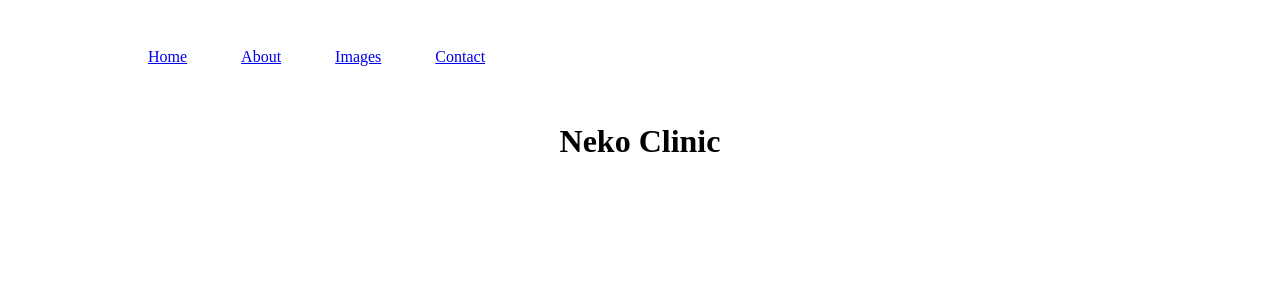
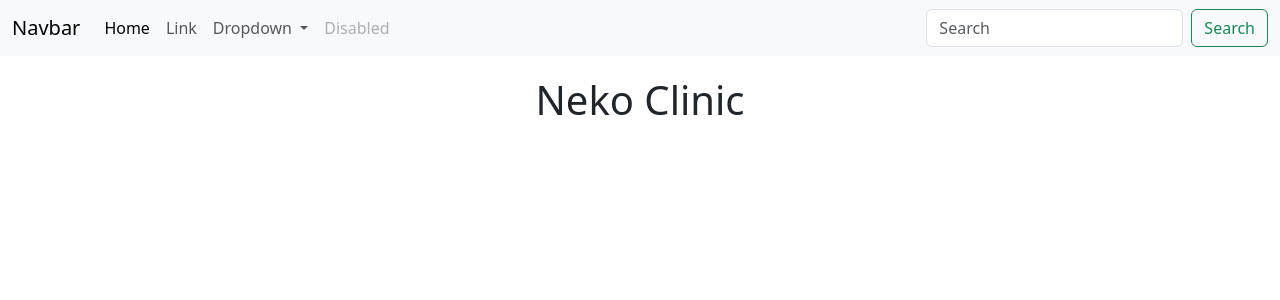
Before and after one commit to chihieuwe/cs50-final, a Flask app: page / in a window 1280 px wide. Shown: the top 300 px of the page. Run offline with Flask 3, Linux system fonts and the light colour scheme.

Commit message:
Add bootstrap

```diff
--- a/static/styles.css
+++ b/static/styles.css
@@ -1,10 +1,3 @@
-ul, li {
-    display: inline-block;
-    text-decoration: none;
-    margin-left: 50px;
-    margin-top: 20px;
-}
-
 .header {
     padding: 20px;
     text-align: center;
--- a/templates/layout.html
+++ b/templates/layout.html
@@ -4,17 +4,49 @@
 <head>
     <meta charset="utf-8">
     <meta name="viewport" content="initial-scale=1, width=device-width">
+    <link href="https://cdn.jsdelivr.net/npm/bootstrap@5.3.0/dist/css/bootstrap.min.css" rel="stylesheet" integrity="sha384-9ndCyUaIbzAi2FUVXJi0CjmCapSmO7SnpJef0486qhLnuZ2cdeRhO02iuK6FUUVM" crossorigin="anonymous">
+    <script src="https://cdn.jsdelivr.net/npm/bootstrap@5.3.0/dist/js/bootstrap.bundle.min.js" integrity="sha384-geWF76RCwLtnZ8qwWowPQNguL3RmwHVBC9FhGdlKrxdiJJigb/j/68SIy3Te4Bkz" crossorigin="anonymous"></script>
+</body>
+</head>
     <link rel="stylesheet" href="static/styles.css">
     <title>Neko Clinic</title>
 </head>
 <body>
-        <nav>
-            <ul>
-                <li><a href="#">Home</a></li>
-                <li><a href="#">About</a></li>
-                <li><a href="#">Images</a></li>
-                <li><a href="#">Contact</a></li>
+    <nav class="navbar navbar-expand-lg bg-body-tertiary">
+        <div class="container-fluid">
+            <a class="navbar-brand" href="#">Navbar</a>
+            <button class="navbar-toggler" type="button" data-bs-toggle="collapse" data-bs-target="#navbarSupportedContent" aria-controls="navbarSupportedContent" aria-expanded="false" aria-label="Toggle navigation">
+            <span class="navbar-toggler-icon"></span>
+            </button>
+            <div class="collapse navbar-collapse" id="navbarSupportedContent">
+            <ul class="navbar-nav me-auto mb-2 mb-lg-0">
+                <li class="nav-item">
+                <a class="nav-link active" aria-current="page" href="#">Home</a>
+                </li>
+                <li class="nav-item">
+                <a class="nav-link" href="#">Link</a>
+                </li>
+                <li class="nav-item dropdown">
+                <a class="nav-link dropdown-toggle" href="#" role="button" data-bs-toggle="dropdown" aria-expanded="false">
+                    Dropdown
+                </a>
+                <ul class="dropdown-menu">
+                    <li><a class="dropdown-item" href="#">Action</a></li>
+                    <li><a class="dropdown-item" href="#">Another action</a></li>
+                    <li><hr class="dropdown-divider"></li>
+                    <li><a class="dropdown-item" href="#">Something else here</a></li>
                 </ul>
+                </li>
+                <li class="nav-item">
+                <a class="nav-link disabled">Disabled</a>
+                </li>
+            </ul>
+            <form class="d-flex" role="search">
+                <input class="form-control me-2" type="search" placeholder="Search" aria-label="Search">
+                <button class="btn btn-outline-success" type="submit">Search</button>
+            </form>
+            </div>
+        </div>
         </nav>
     {% block body %} {% endblock %}
 </body>
```
Lines whose indentation alone changed are shown as unchanged.
